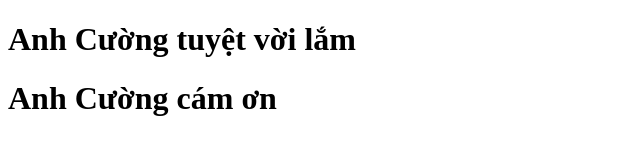
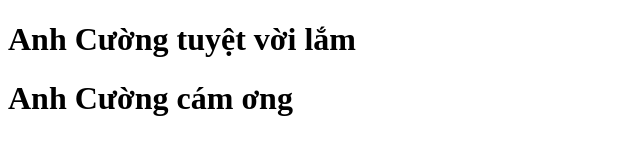
Before and after one commit to khanhlinh1808/GIT_project, a plain HTML site: page index.html in a window 1280 px wide. Shown: the full height of the page, 0-640 px from the left. Drawn offline with Linux system fonts and the light colour scheme.

```diff
--- a/index.html
+++ b/index.html
@@ -10,7 +10,7 @@
 
 <body>
     <h1>Anh Cường tuyệt vời lắm</h1>
-    <h1>Anh Cường cám ơn</h1>
+    <h1>Anh Cường cám ơng</h1>
 
 </body>
 
```
